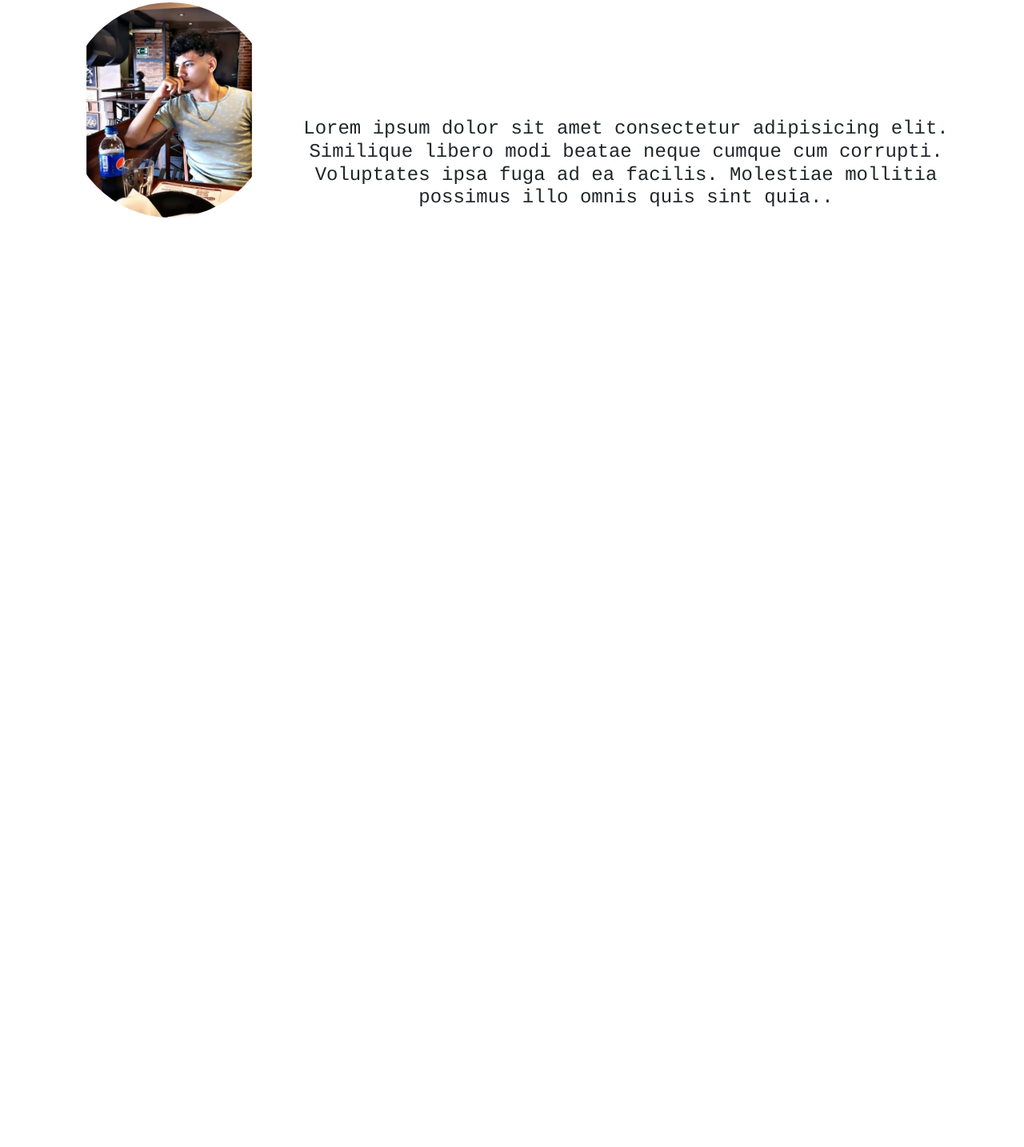
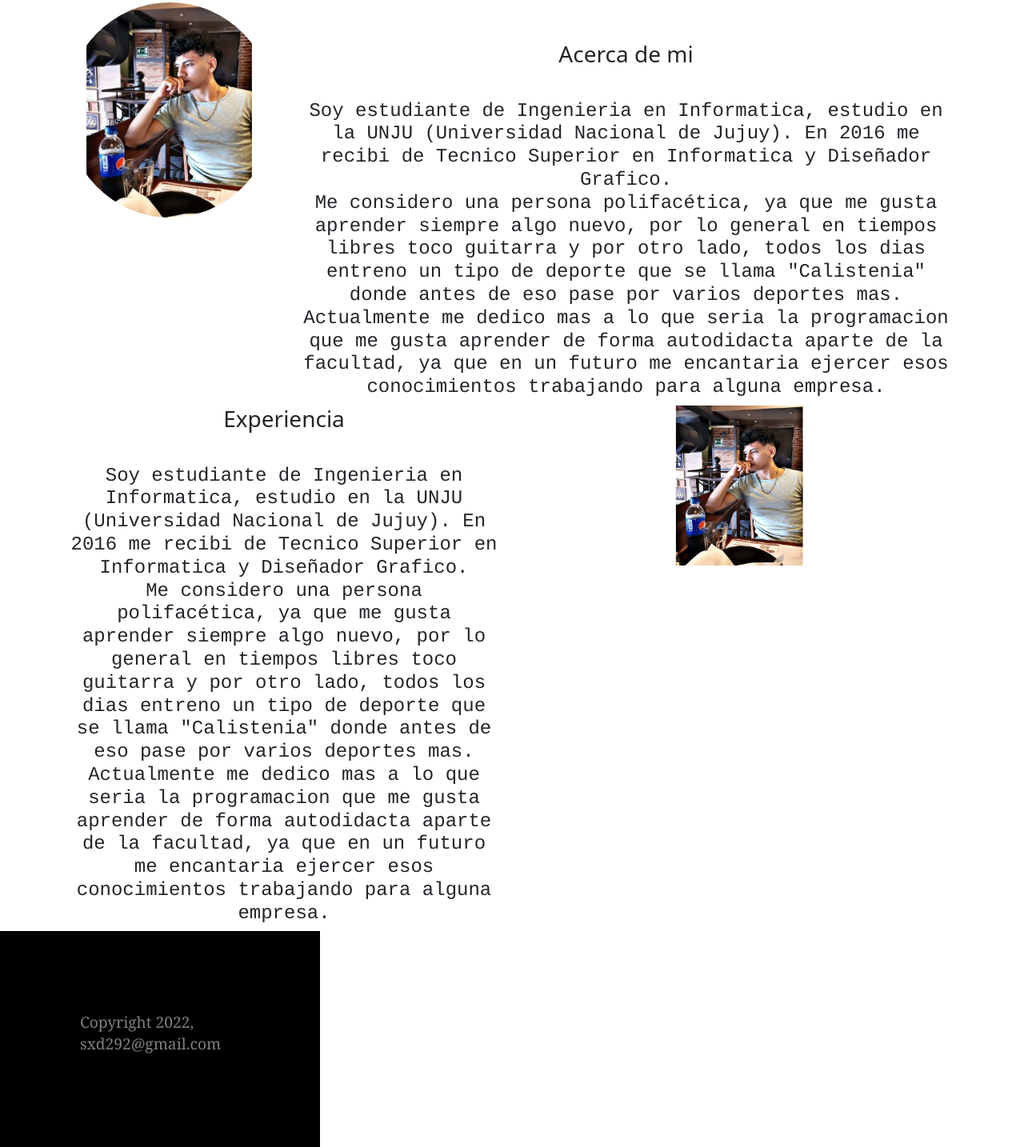
Before and after one commit to SantiagoV0/FrontEnd, a plain HTML site: page index.html in a window 1280 px wide. Shown: the part 557-1991 px from the top of the page at 80% size. Before the commit the page ends 829 px from the top, so only its background shows below. Drawn offline with nearby package versions, Linux system fonts and the light colour scheme.

Commit message:
Actualizacion

```diff
--- a/hojadeestilos.css
+++ b/hojadeestilos.css
@@ -73,3 +73,19 @@ h1.intro{
     font-family: Courier;
 
 }
+
+.Foto{
+    width: 100px;
+    height: 100px;
+}
+
+footer{
+    padding: 100px;
+    background-color: black;
+}
+
+footer p{
+    font: 1.2em Georgia, "Times New Roman", Times, Serif;
+    color: grey;
+
+}
--- a/index.html
+++ b/index.html
@@ -49,10 +49,37 @@
       <div class="container text-center">
         <div class="row">
           <div class="col-3">
-            <img src="perfil.jpg" alt="Imagen" class="rounded-circle img-fluid w-10">
+            <img src="perfil.jpg" alt="Imagen" class="rounded-circle img-fluid w-9">
           </div>
           <div class="col-9 mt-5">
-            <h4 class="mt-5 pt-5 font">Lorem ipsum dolor sit amet consectetur adipisicing elit. Similique libero modi beatae neque cumque cum corrupti. Voluptates ipsa fuga ad ea facilis. Molestiae mollitia possimus illo omnis quis sint quia..</h4>
+            <h3>Acerca de mi</h3>
+            <h4 class="mt-4 pt-3 font">Soy estudiante de Ingenieria en Informatica, estudio en la UNJU (Universidad Nacional de Jujuy). En 2016 me recibi de Tecnico Superior en Informatica y Diseñador Grafico.<br>
+                                      Me considero una persona polifacética, ya que me gusta aprender siempre algo nuevo, por lo general en tiempos libres toco guitarra y por otro lado, todos los dias entreno un tipo de
+                                      deporte que se llama "Calistenia" donde antes de eso pase por varios deportes mas.
+                                      Actualmente me dedico mas a lo que seria la programacion que me gusta aprender de forma autodidacta aparte de la facultad, ya que en un futuro me encantaria ejercer esos conocimientos
+                                      trabajando para alguna empresa.
+            </h4>
+          </div>
+        </div>
+      </div>
+    </section>
+
+    <section class="Presentacion V2">
+      <div class="container text-center">
+        <div class="row">
+          <div class="col">
+            <h3>Experiencia</h3>
+            <h4 class="mt-4 pt-3 font">Soy estudiante de Ingenieria en Informatica, estudio en la UNJU (Universidad Nacional de Jujuy). En 2016 me recibi de Tecnico Superior en Informatica y Diseñador Grafico.<br>
+                                      Me considero una persona polifacética, ya que me gusta aprender siempre algo nuevo, por lo general en tiempos libres toco guitarra y por otro lado, todos los dias entreno un tipo de
+                                      deporte que se llama "Calistenia" donde antes de eso pase por varios deportes mas.
+                                      Actualmente me dedico mas a lo que seria la programacion que me gusta aprender de forma autodidacta aparte de la facultad, ya que en un futuro me encantaria ejercer esos conocimientos
+                                      trabajando para alguna empresa.
+            </h4>
+          </div>
+          <div class="col order-5">
+            <figure>
+              <img src="perfil.jpg" alt="Imagen" width="200" height="200">
+            </figure>
           </div>
         </div>
       </div>
@@ -86,9 +113,9 @@
         </div>
       </div>
 
-
-
-
+      <footer class="" style="width: 400px;">
+        <p>Copyright 2022, sxd292@gmail.com</p>
+      </footer>
 
 
 
```
